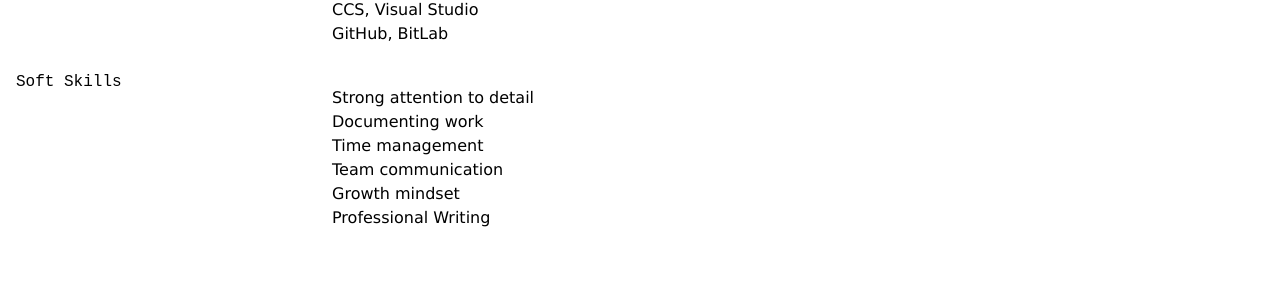
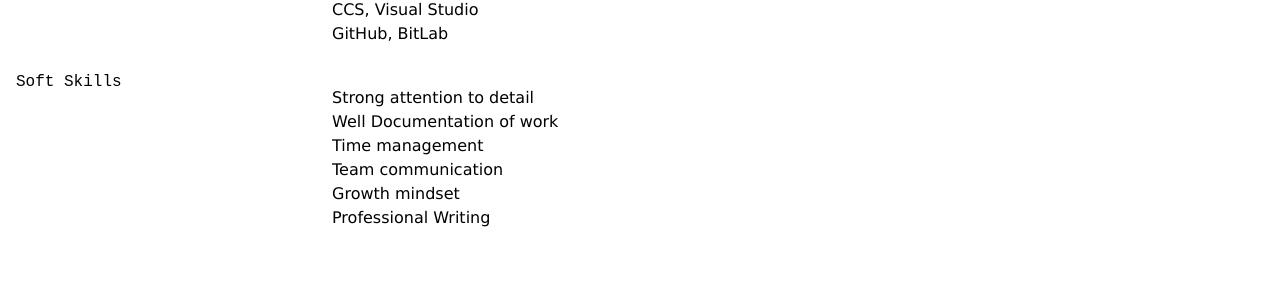
Before and after one commit to byuids-resumes/HILDERBRAND-Resume, a Jekyll site: the page built from docs/index.md, in a window 1280 px wide. Shown: the part 911-1215 px from the top of the page. Built offline with Jekyll 4.4.1, drawn with Linux system fonts in a browser that asks for light colours.

Commit message:
updated
awesome resume

```diff
--- a/docs/index.md
+++ b/docs/index.md
@@ -52,7 +52,7 @@ __Brigham Young University - Idaho__, Rexburg, ID
 
 #### Soft Skills
 - Strong attention to detail
-- Documenting work
+- Well Documentation of work
 - Time management
 - Team communication
 - Growth mindset
```
